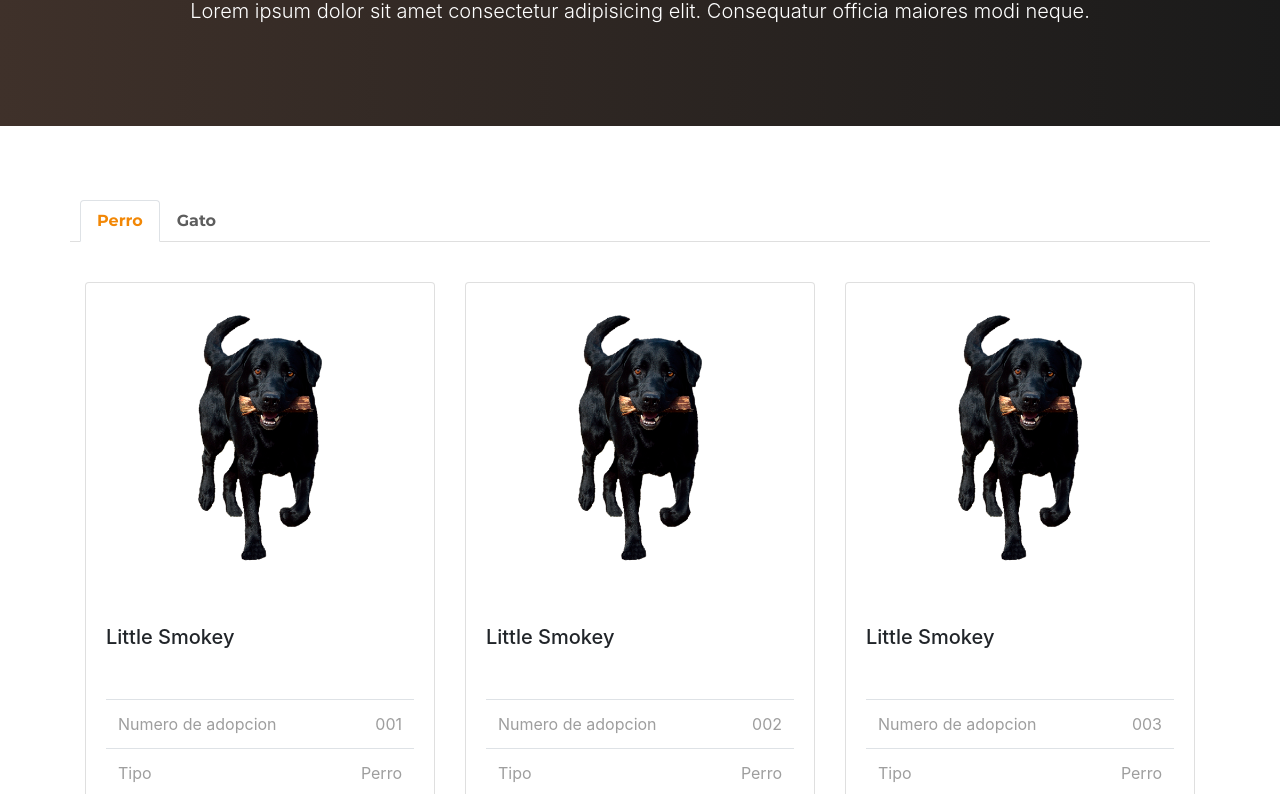
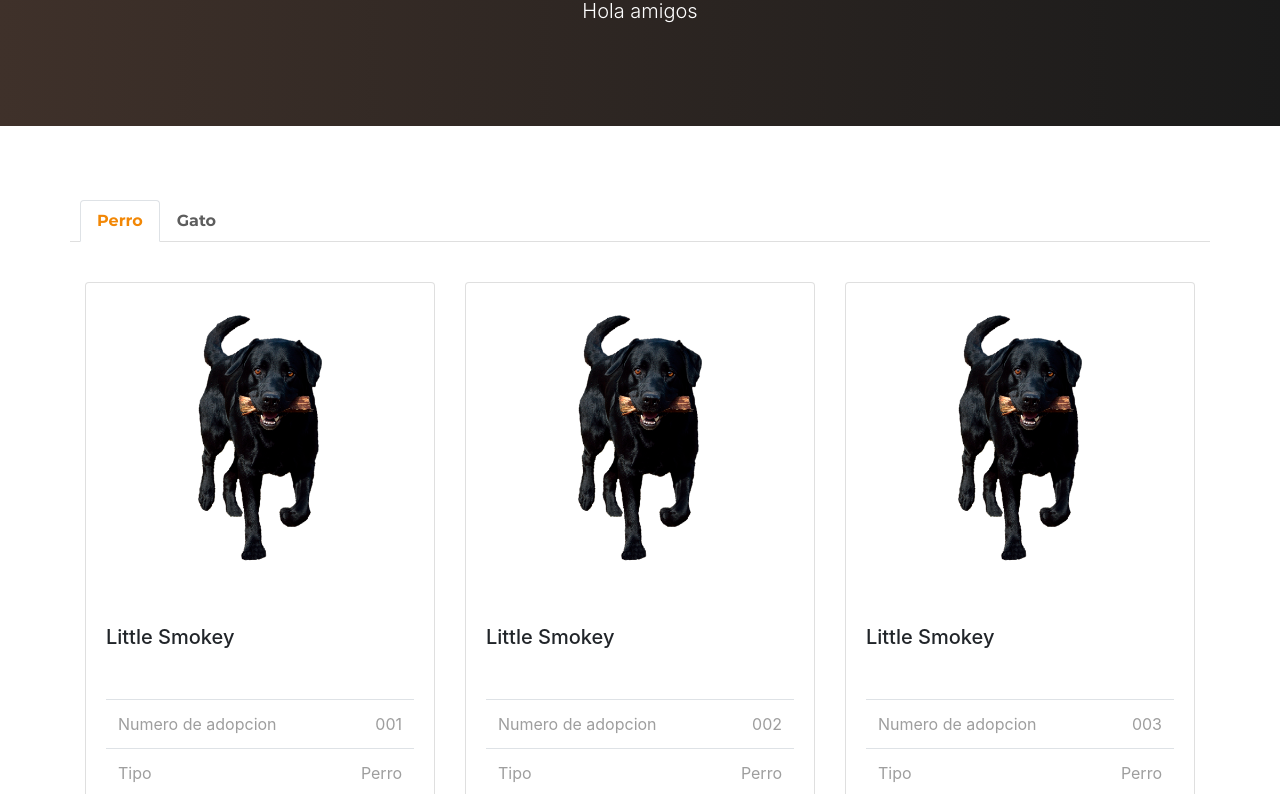
Before and after one commit to hleudo/proyecto_cute_pet, a plain HTML site: page adopcion.html in a window 1280 px wide. Shown: the part 285-1079 px from the top of the page. Drawn offline with nearby package versions, Linux system fonts and the light colour scheme.

Commit message:
Cambie texto bajada

```diff
--- a/adopcion.html
+++ b/adopcion.html
@@ -61,7 +61,7 @@
     <div class="jumbotron jumbotron-fluid">
       <div class="container text-center content-adopcion">
         <h1 class="display-4">Elige a tu proxima mascota</h1>
-        <p class="lead">Lorem ipsum dolor sit amet consectetur adipisicing elit. Consequatur officia maiores modi neque.</p>
+        <p class="lead">Hola amigos</p>
       </div>
     </div>
 
```
